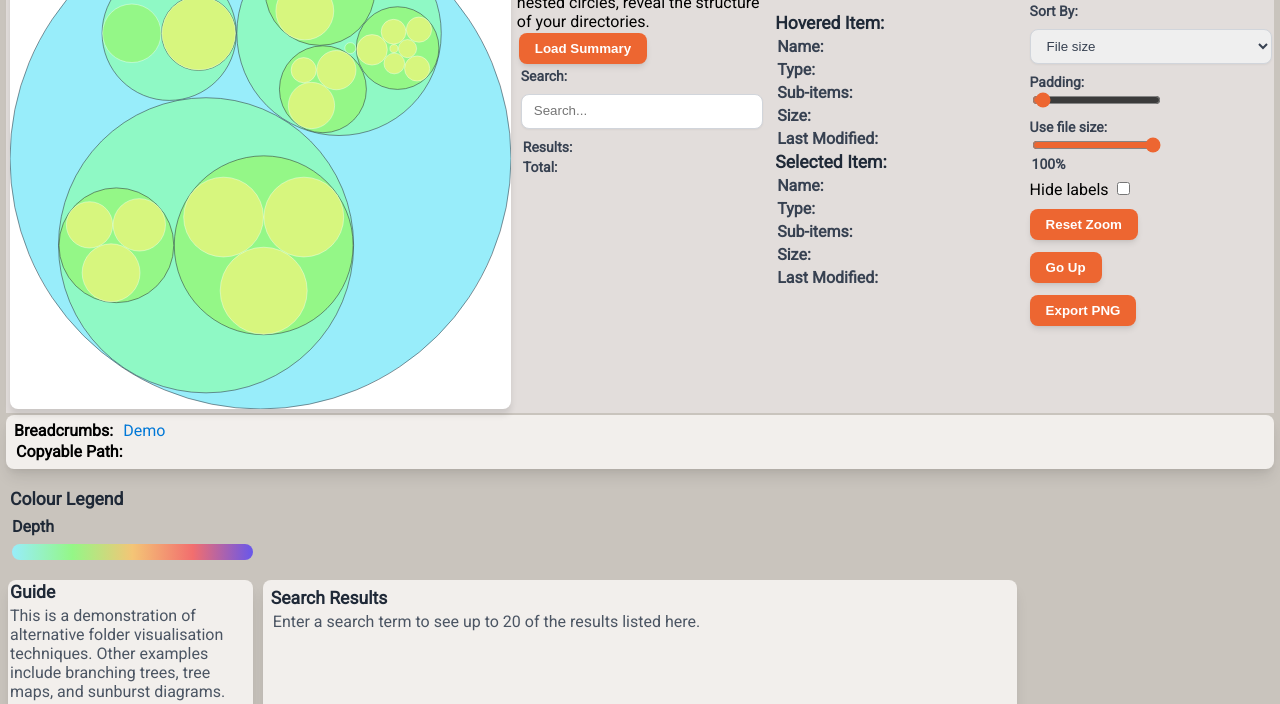
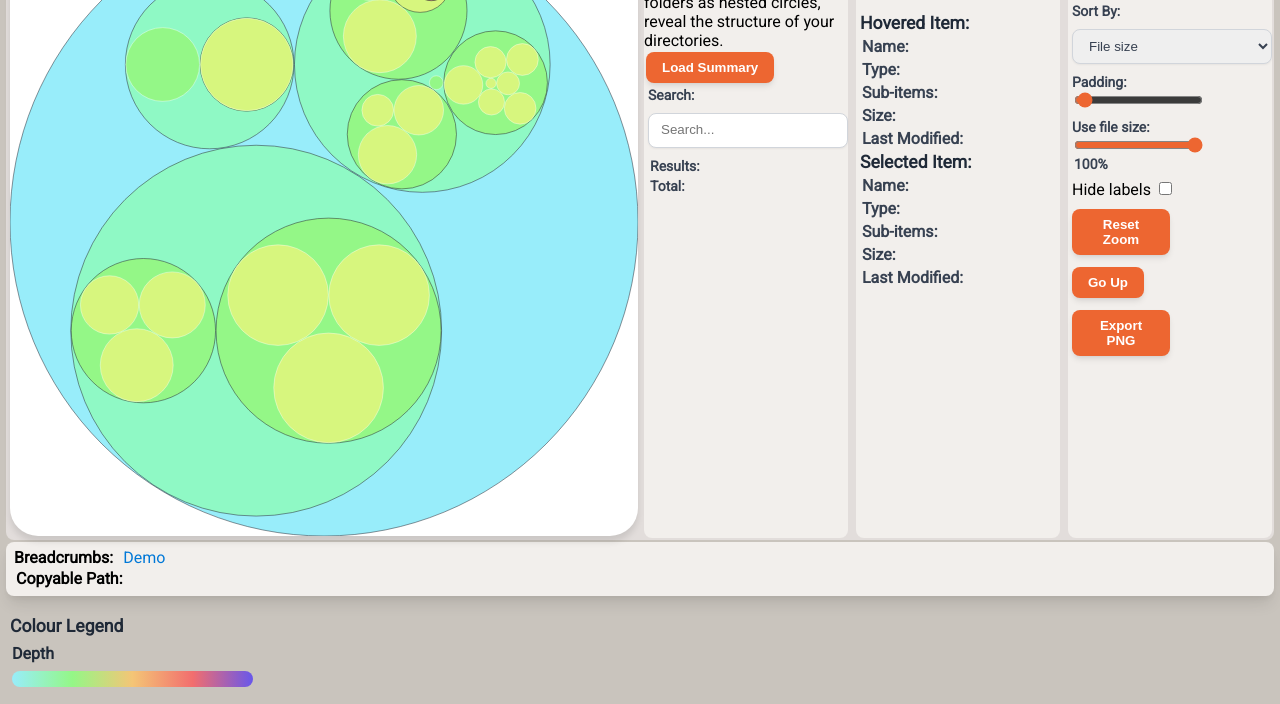
Before and after one commit to gwenprotheroe/Nircles, a plain HTML site: page Nircles-Browser Based.html in a window 1280 px wide. Shown: the part 100-804 px from the top of the page. Drawn offline with nearby package versions, Linux system fonts and the light colour scheme.

Commit message:
Minor layout amendments

```diff
--- a/Nircles-Browser Based.html
+++ b/Nircles-Browser Based.html
@@ -20,29 +20,33 @@
             flex-direction: column;
             background-color: var(--pebble, #E2DDDB);
             box-sizing: border-box;
-            grid-template-columns: repeat(5, 1fr);
+            grid-template-columns: repeat(6, 1fr);
             grid-template-rows: repeat(1, 1fr);
             grid-column-gap: 4px;
             grid-row-gap: 8px;
         }
 
         .visualization-area {
-            grid-area: 1 / 1 / 1 / 3;
+            grid-area: 1 / 1 / 1 / 4;
         }
 
         .title-column {
-            grid-area: 1 / 3 / 1 / 4;
+            background-color: var(--fog, #F2EFEC);
+            grid-area: 1 / 4 / 1 / 5;
         }
 
         .controls-column {
-            grid-area: 1 / 5 / 1 / 6;
+            background-color: var(--fog, #F2EFEC);
+            grid-area: 1 / 6 / 1 / 7;
         }
 
-        .detail-item {
-            grid-area: 1 / 4 / 1 / 5;
+        .details-column {
+            grid-area: 1 / 5 / 1 / 6;
+            background-color: var(--fog, #F2EFEC);
         }
 
         * {
+            border-radius: 8px;
             gap: 4px;
             margin: 2px;
             padding: 0px;
@@ -125,7 +129,7 @@
 
         #folderViz {
             background-color: var(--white, #FFFFFF);
-            border-radius: 8px;
+            border-radius: 28px;
             box-shadow: 0 6px 6px 0 rgba(0, 0, 0, 0.1);
             cursor: crosshair;
             display: block;
```
